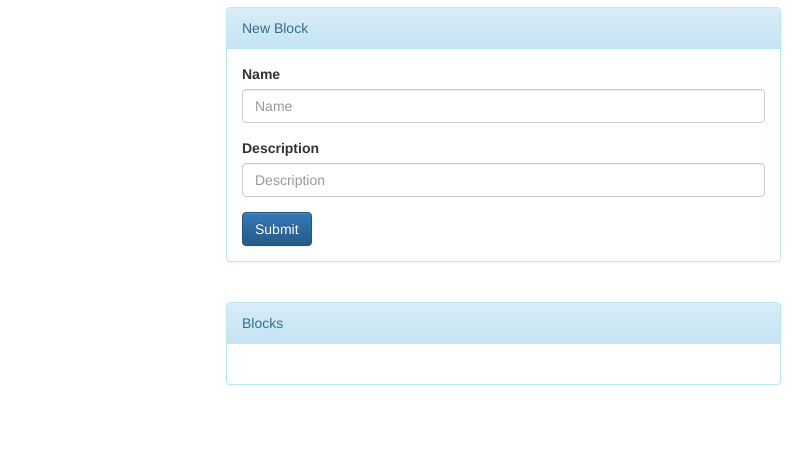
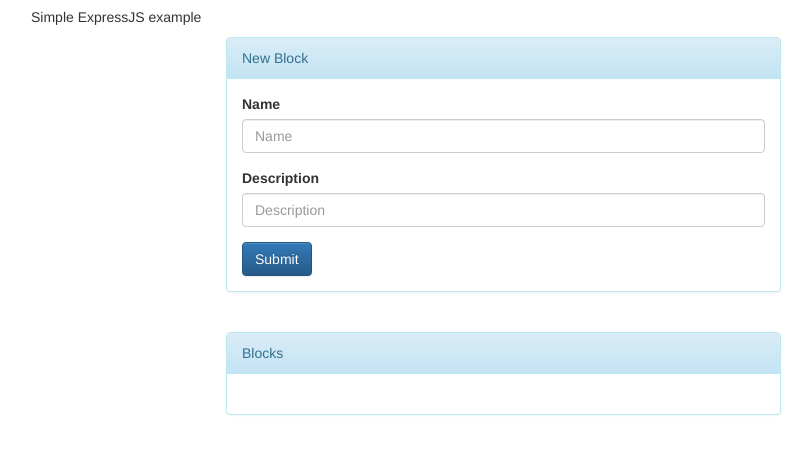
Before and after one commit to seeker8/codeschool-examples, a website: page expressjs/public/index.html in a window 1280 px wide. Shown: the part 63-516 px from the top of the page, without its empty margins (39-851 px from the left). Drawn offline with Linux system fonts and the light colour scheme; no server answers.

Commit message:
Update index.html

```diff
--- a/expressjs/public/index.html
+++ b/expressjs/public/index.html
@@ -7,9 +7,12 @@
 	<link rel="stylesheet" href="css/styles.css"/>
 </head>
 <body>
-	<div class="container">
-        <h1>BLOCKS</h1>
-        <div class="row">
+	<main class="container">
+        <header>
+            <h1>BLOCKS</h1>
+            <p>Simple ExpressJS example</p>
+        </header>
+        <section class="row">
             <div class="col-xs-6 col-xs-offset-2">
                 <div class="panel panel-info">
                     <div class="panel-heading">
@@ -38,8 +41,8 @@
                     </div>
                 </div>
             </div>
-        </div>
-    </div>
+        </section>
+    </main>
 
     <script src="js/jquery-2.1.1.min.js"></script>
     <script src="js/client.js"></script>
```
